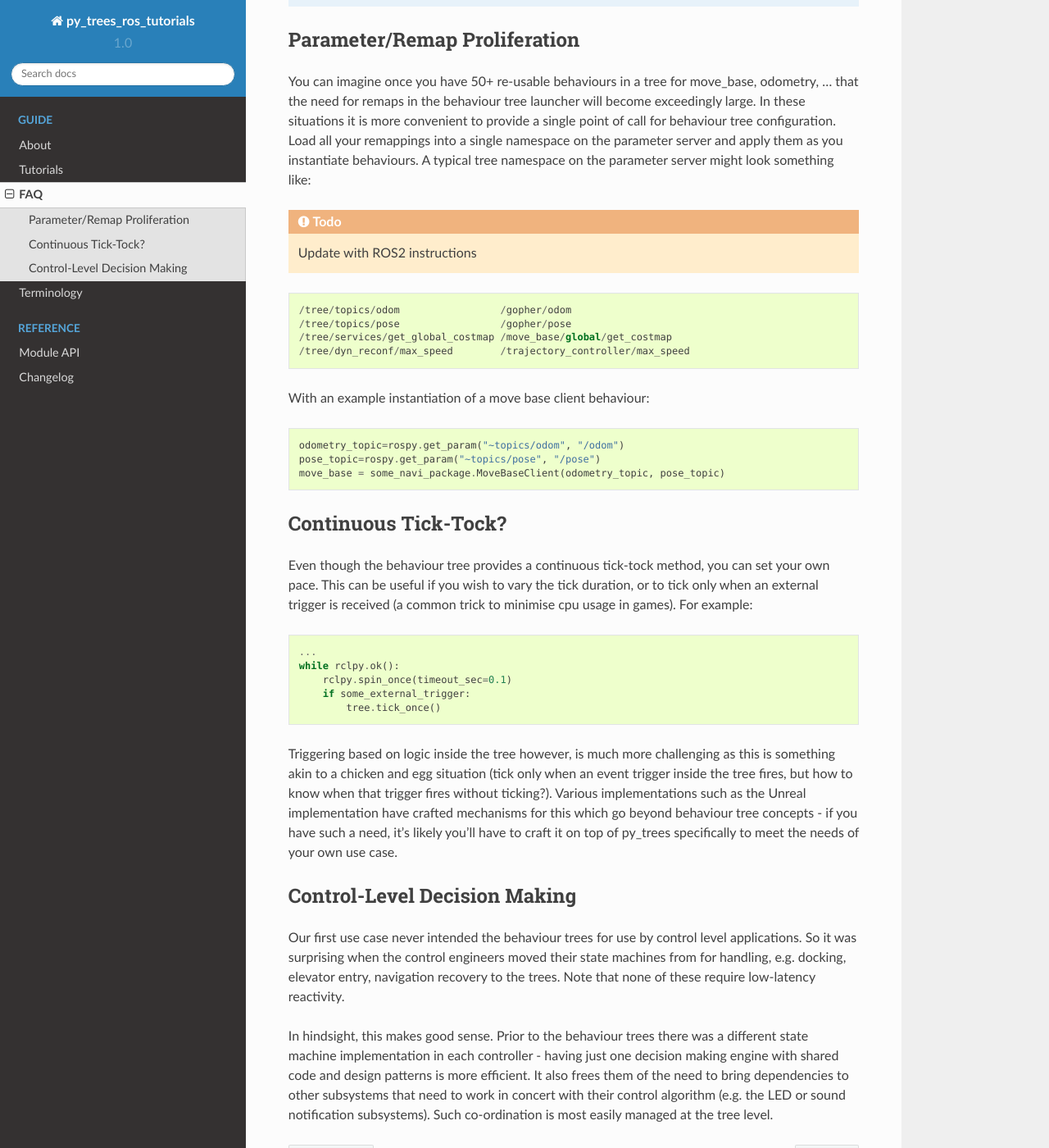
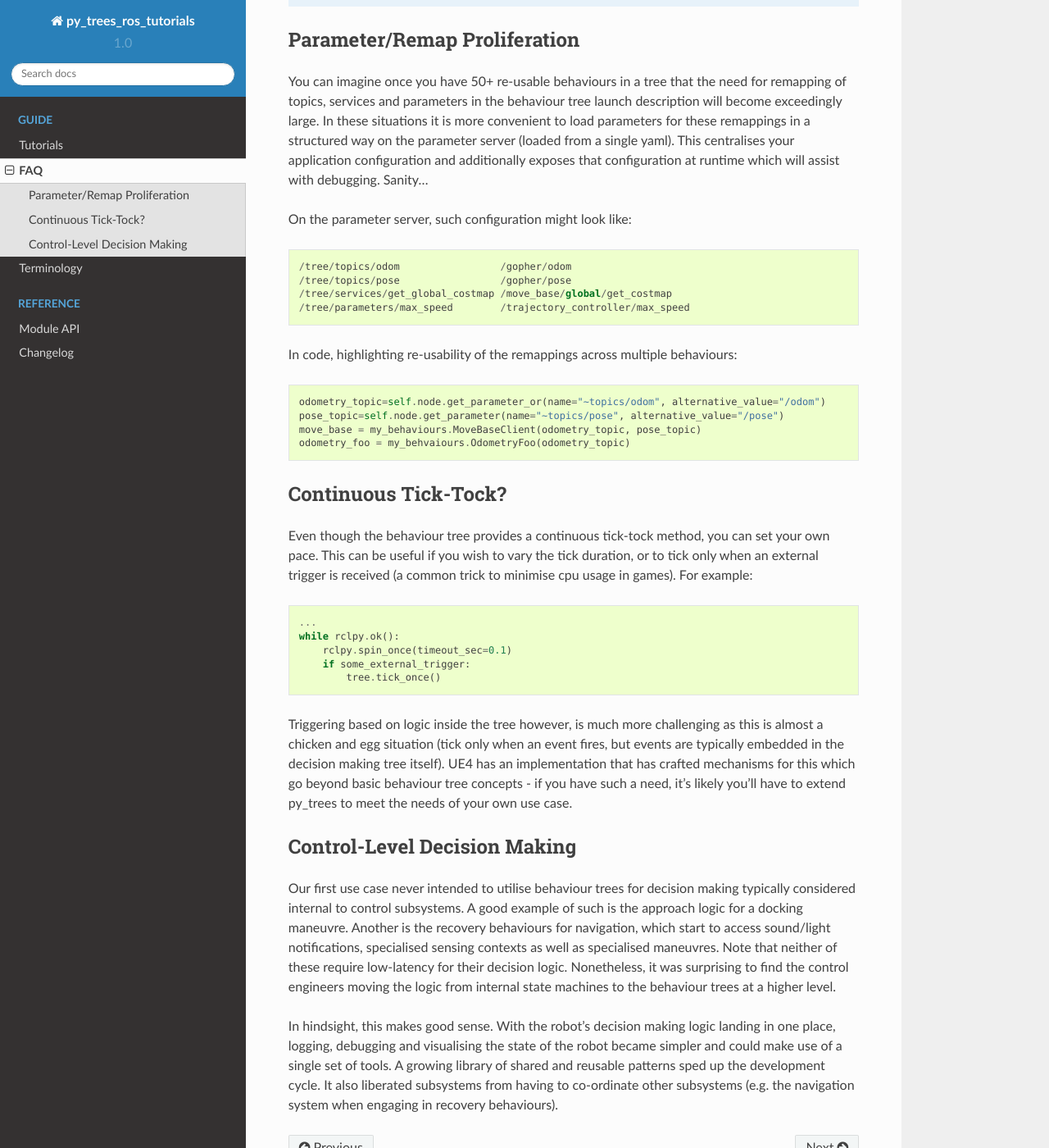
Before and after one commit to splintered-reality/py_trees_ros_tutorials, a Sphinx documentation site: the page built from doc/faq.rst, in a window 1280 px wide and 1400 px high, scrolled down 277 px. Shown: the whole window at 82% size. Built offline with Sphinx 7.4.7 and the Read the Docs theme 2.0.0, drawn with Linux system fonts in a browser that asks for light colours.

Commit message:
[docs] updates for v2

```diff
--- a/doc/conf.py
+++ b/doc/conf.py
@@ -62,9 +62,9 @@ exclude_patterns = ['.build', 'weblinks.rst']
 
 intersphinx_mapping = {
     'python': ('https://docs.python.org/3', None),
-    'py_trees': ('https://py-trees.readthedocs.io/en/release-1.2.x', None),
-    'py_trees_ros': ('https://py-trees-ros.readthedocs.io/en/release-1.0.x', None),
-    'rclpy': ('http://docs.ros2.org/dashing/api/rclpy/', None),
+    'py_trees': ('https://py-trees.readthedocs.io/en/release-2.0.x', None),
+    'py_trees_ros': ('https://py-trees-ros.readthedocs.io/en/release-2.0.x', None),
+    'rclpy': ('http://docs.ros2.org/eloquent/api/rclpy/', None),
 }
 
 # -- Options for HTML output ----------------------------------------------
--- a/doc/faq.rst
+++ b/doc/faq.rst
@@ -10,28 +10,30 @@ ROS related frequently asked questions.
 Parameter/Remap Proliferation
 ^^^^^^^^^^^^^^^^^^^^^^^^^^^^^
 
-You can imagine once you have 50+ re-usable behaviours in a tree for move_base, odometry, ...
-that the need for remaps in the behaviour tree launcher will become exceedingly large. In these
-situations it is more convenient to provide a single point of call for behaviour tree configuration. Load all
-your remappings into a single namespace on the parameter server and apply them as you instantiate
-behaviours. A typical tree namespace on the parameter server might look something like:
+You can imagine once you have 50+ re-usable behaviours in a tree
+that the need for remapping of topics, services and parameters in the behaviour tree
+launch description will become exceedingly large. In these situations it is more convenient
+to load parameters for these remappings in a structured way on the parameter server
+(loaded from a single yaml). This centralises your application configuration and additionally
+exposes that configuration at runtime which will assist with debugging. Sanity...
 
-.. todo:: Update with ROS2 instructions
+On the parameter server, such configuration might look like:
 
 .. code-block:: python
 
    /tree/topics/odom                 /gopher/odom
    /tree/topics/pose                 /gopher/pose
    /tree/services/get_global_costmap /move_base/global/get_costmap
-   /tree/dyn_reconf/max_speed        /trajectory_controller/max_speed
+   /tree/parameters/max_speed        /trajectory_controller/max_speed
 
-With an example instantiation of a move base client behaviour:
+In code, highlighting re-usability of the remappings across multiple behaviours:
 
 .. code-block:: python
 
-   odometry_topic=rospy.get_param("~topics/odom", "/odom")
-   pose_topic=rospy.get_param("~topics/pose", "/pose")
-   move_base = some_navi_package.MoveBaseClient(odometry_topic, pose_topic)
+   odometry_topic=self.node.get_parameter_or(name="~topics/odom", alternative_value="/odom")
+   pose_topic=self.node.get_parameter(name="~topics/pose", alternative_value="/pose")
+   move_base = my_behaviours.MoveBaseClient(odometry_topic, pose_topic)
+   odometry_foo = my_behvaiours.OdometryFoo(odometry_topic)
 
 
 Continuous Tick-Tock?
@@ -51,25 +53,27 @@ trick to minimise cpu usage in games). For example:
            tree.tick_once()
 
 Triggering based on logic inside the tree however, is much more challenging
-as this is something akin to a chicken and egg situation (tick only when an event
-trigger inside the tree fires, but how to know when that trigger fires without
-ticking?). Various implementations such as the Unreal implementation have crafted
-mechanisms for this which go beyond behaviour tree concepts - if you have such
-a need, it's likely you'll have to craft it on top of py_trees specifically to
-meet the needs of your own use case.
+as this is almost a chicken and egg situation (tick only when an event
+fires, but events are typically embedded in the decision making tree itself).
+UE4 has an implementation that has crafted mechanisms for this which go beyond
+basic behaviour tree concepts - if you have such a need, it's likely you'll
+have to extend py_trees to meet the needs of your own use case.
 
 Control-Level Decision Making
 ^^^^^^^^^^^^^^^^^^^^^^^^^^^^^
 
-Our first use case never intended the behaviour trees for use by control level applications.
-So it was surprising when the control engineers moved their state machines from for
-handling, e.g. docking, elevator entry, navigation recovery to the trees.
-Note that none of these require low-latency reactivity.
+Our first use case never intended to utilise behaviour trees for decision making
+typically considered internal to control subsystems. A good example of such is the
+approach logic for a docking maneuvre. Another is the recovery behaviours for
+navigation, which start to access sound/light notifications, specialised sensing
+contexts as well as specialised maneuvres. Note that neither of these require
+low-latency for their decision logic. Nonetheless, it was surprising
+to find the control engineers moving the logic from internal state machines to
+the behaviour trees at a higher level.
 
-In hindsight, this makes good sense.
-Prior to the behaviour trees there was a different state machine implementation in each
-controller - having just one decision making engine with shared code and design patterns
-is more efficient. It also frees them of the need to bring dependencies to other
-subsystems that need to work in concert with their control algorithm
-(e.g. the LED or sound notification subsystems). Such co-ordination is most easily managed
-at the tree level.
+In hindsight, this makes good sense. With the robot's decision making logic
+landing in one place, logging, debugging and visualising the state of the robot
+became simpler and could make use of a single set of tools. A growing library
+of shared and reusable patterns sped up the development cycle.
+It also liberated subsystems from having to co-ordinate other subsystems (e.g. the
+navigation system when engaging in recovery behaviours).
```
Also changed, not shown: doc/about.rst (deleted, +0 -13 lines), doc/index.rst (+16 -4 lines), doc/tutorials.rst (+54 -3 lines), setup.py (+6 -1 lines), 3 other files.
